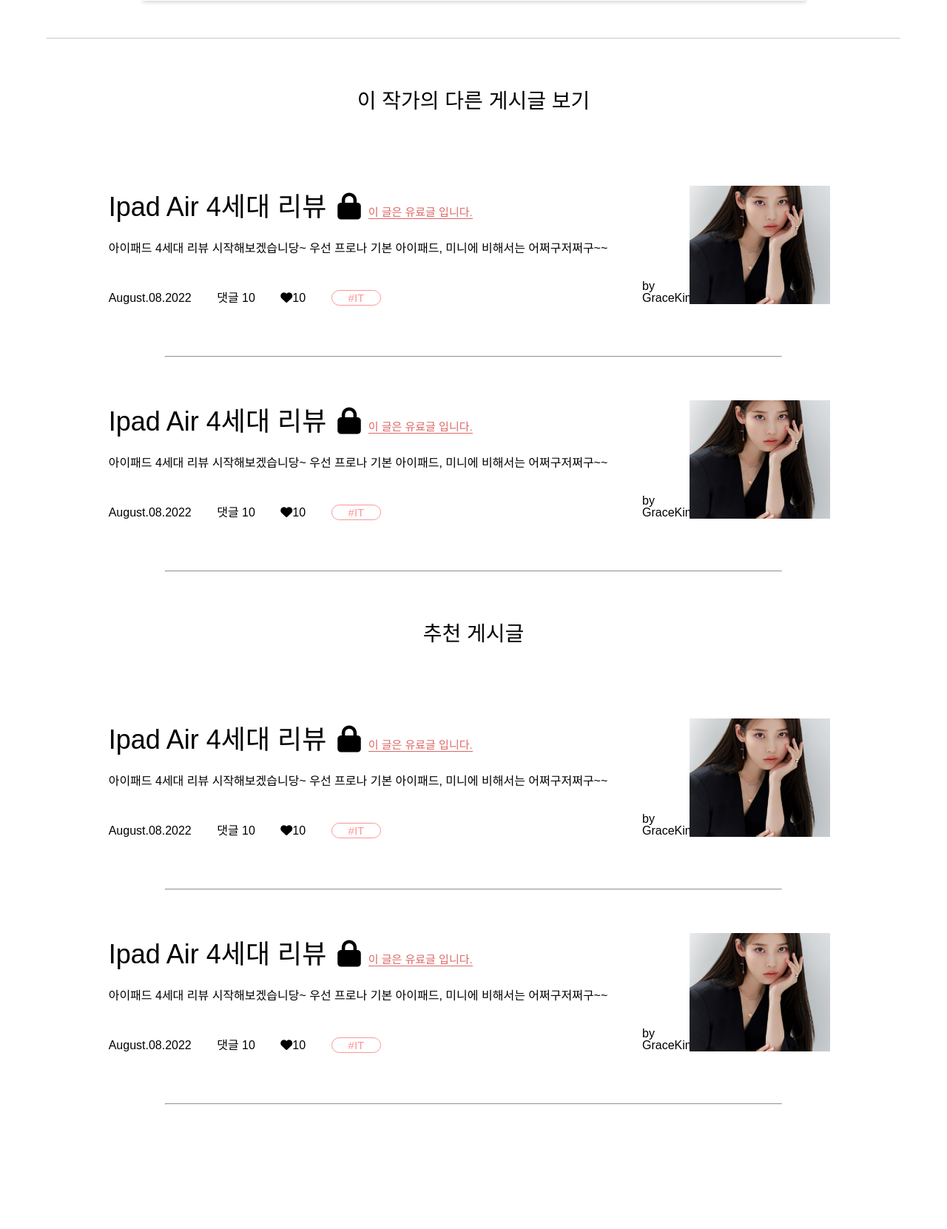
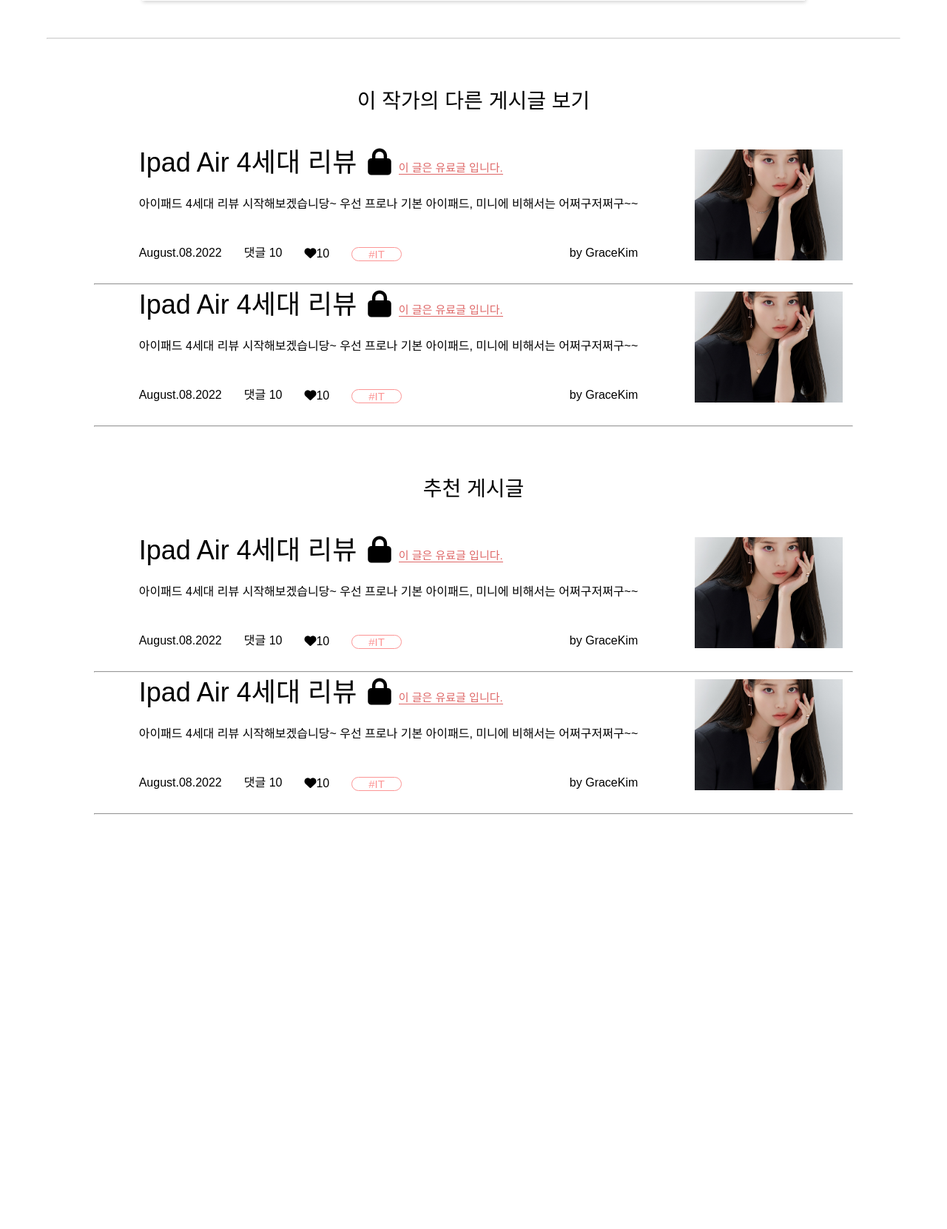
Before and after one commit to LikeLion-at-Skhu-10/Plumn, a Django app: template posts/templates/blog/read.html in a window 1280 px wide. Shown: the part 1339-3000 px from the top of the page at 74% size. Run offline with Django 4.2, Linux system fonts and the light colour scheme; the template is opened without the code that fills it, so the values that code supplies are empty; some libraries are stand-ins or nearby versions; some web fonts are replaced.

Commit message:
read complete

```diff
--- a/posts/templates/blog/read.html
+++ b/posts/templates/blog/read.html
@@ -78,11 +78,8 @@
                 <span class="list_comment">댓글 10</span>
                 <span class="list_like"><i class="fa-solid fa-heart"></i>10</span>
                 <span class="list_tag_btn">#IT</span>
+                <span class="list_writer">by GraceKim</span>
             </div>
-        </div>
-
-        <div class="list_who">
-            <span class="list_writer">by GraceKim</span>
         </div>
         <div class="list_photo">
             <img src="{% static 'img/mylover.jpg' %}" alt="아이유" class="list_photosize">
@@ -104,11 +101,8 @@
                 <span class="list_comment">댓글 10</span>
                 <span class="list_like"><i class="fa-solid fa-heart"></i>10</span>
                 <span class="list_tag_btn">#IT</span>
+                <span class="list_writer">by GraceKim</span>
             </div>
-        </div>
-
-        <div class="list_who">
-            <span class="list_writer">by GraceKim</span>
         </div>
         <div class="list_photo">
             <img src="{% static 'img/mylover.jpg' %}" alt="아이유" class="list_photosize">
@@ -134,11 +128,8 @@
                 <span class="list_comment">댓글 10</span>
                 <span class="list_like"><i class="fa-solid fa-heart"></i>10</span>
                 <span class="list_tag_btn">#IT</span>
+                <span class="list_writer">by GraceKim</span>
             </div>
-        </div>
-
-        <div class="list_who">
-            <span class="list_writer">by GraceKim</span>
         </div>
         <div class="list_photo">
             <img src="{% static 'img/mylover.jpg' %}" alt="아이유" class="list_photosize">
@@ -160,11 +151,8 @@
                 <span class="list_comment">댓글 10</span>
                 <span class="list_like"><i class="fa-solid fa-heart"></i>10</span>
                 <span class="list_tag_btn">#IT</span>
+                <span class="list_writer">by GraceKim</span>
             </div>
-        </div>
-
-        <div class="list_who">
-            <span class="list_writer">by GraceKim</span>
         </div>
         <div class="list_photo">
             <img src="{% static 'img/mylover.jpg' %}" alt="아이유" class="list_photosize">
--- a/static/css/post.css
+++ b/static/css/post.css
@@ -397,6 +397,9 @@ body {
 
 .writing_list {
   display: flex;
+  justify-content: center;
+  align-items: center;
+  gap: 30px;
 }
 
 .list_text {
@@ -405,8 +408,8 @@ body {
   flex-direction: column;
   flex-wrap: wrap;
   align-content: space-around;
-  margin-top: 60px;
-  margin-left: 100px;
+  /* margin-top: 60px;
+  margin-left: 100px; */
 }
 
 .writing_title {
@@ -448,35 +451,32 @@ body {
   font-size: 15px;
 }
 
-.list_who {
-  display: flex;
-  width: 5%;
-}
-
-.list_writer {
-  display: flex;
-  align-items: flex-end;
-  margin-bottom: 40px;
-}
-
 .list_photo {
-  display: flex;
-  width: 20%;
+  width: 10%;
   height: 250px;
-  align-items: flex-end;
+  overflow: hidden;
+  position: relative;
+  width: 200px;
+  height: 150px;
 }
 
 .list_photosize {
-  display: flex;
-  width: 190px;
-  height: 160px;
+  width: 100%;
+  height: 100%;
   object-fit: cover;
-  margin-bottom: 40px;
 }
 
 .list_hr {
-  width: 65%;
+  width: 80%;
   margin-top: 30px;
+}
+
+.writing_dateother{
+  display: flex;
+
+}
+.list_writer{
+  margin-left: auto;
 }
 
 /***********************************************/
@@ -767,8 +767,6 @@ body {
     height: 100px;
   }
   .profile_img {
-    width: 100%;
-    max-width: 100%;
     object-fit: cover;
   }
   .profile_follow {
```
